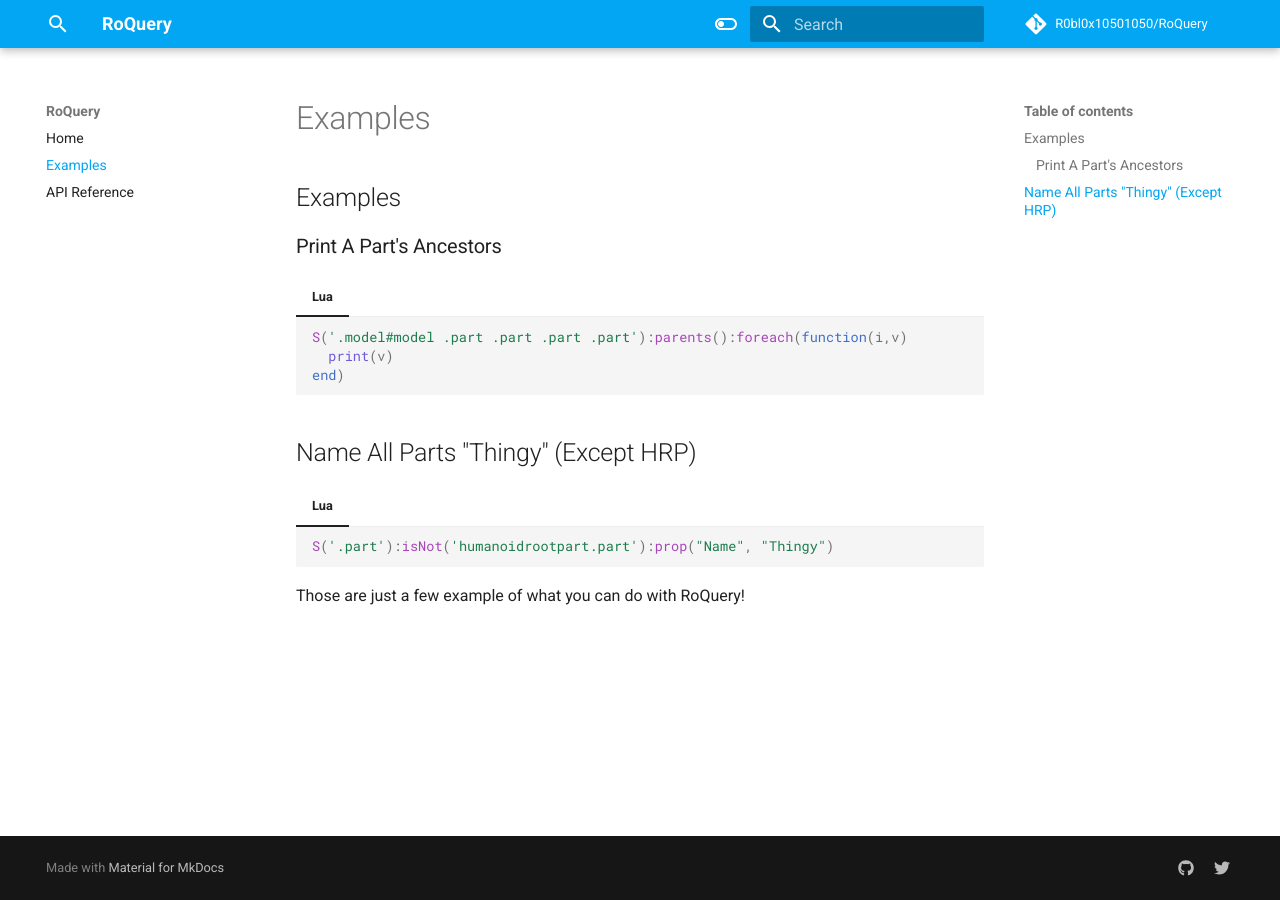
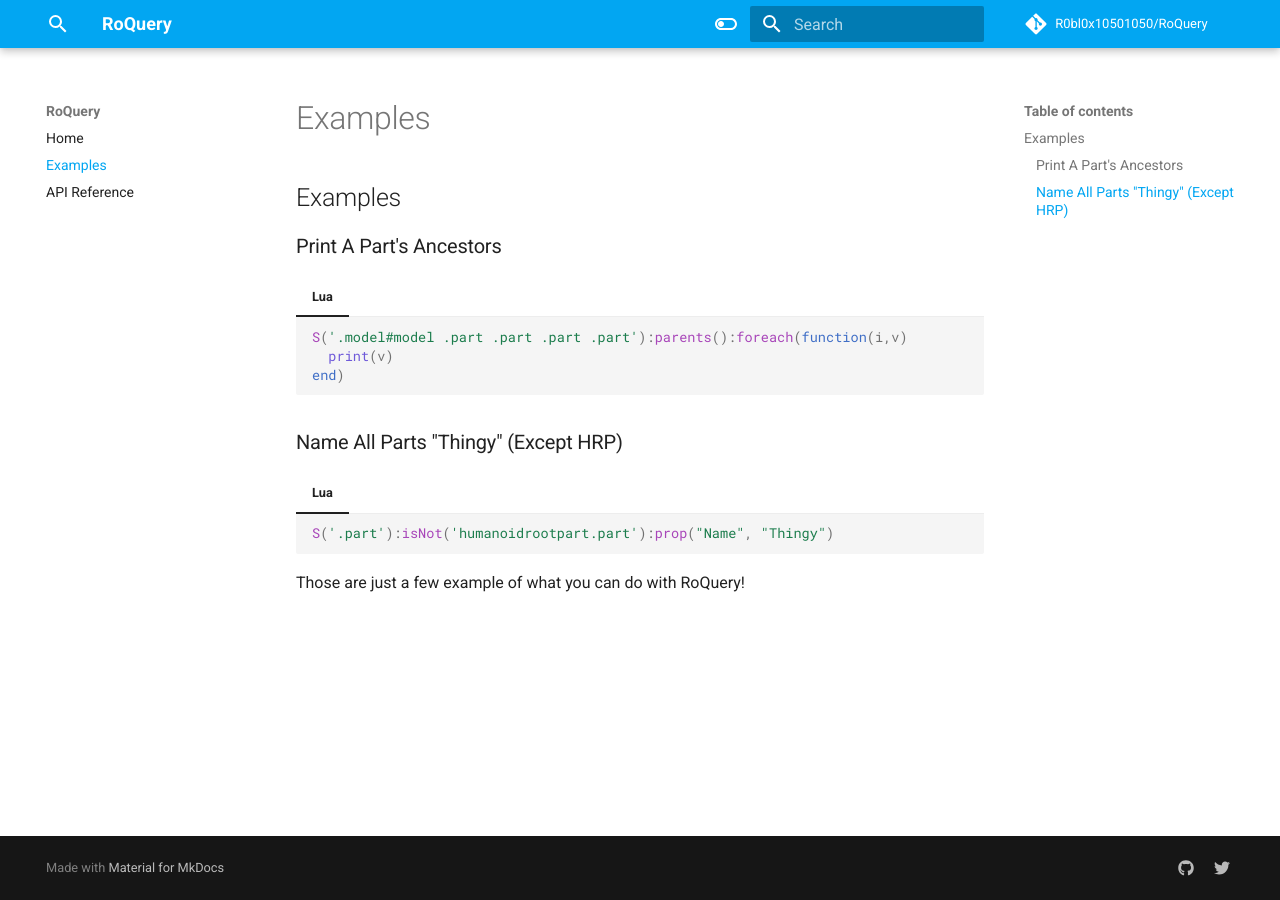
Before and after one commit to R0bl0x10501050/RoQuery, an MkDocs documentation site: the page built from docs/examples.md, in a window 1280 px wide. Built offline with MkDocs 1.6.1 and Material for MkDocs 9.7.7, drawn with Linux system fonts in a browser that asks for light colours; comment, search, counter and statistics services are not loaded.

````diff
--- a/docs/examples.md
+++ b/docs/examples.md
@@ -10,7 +10,7 @@
     end)
     ```
 
-## Name All Parts "Thingy" (Except HRP)
+### Name All Parts "Thingy" (Except HRP)
 
 === "Lua"
 
````
